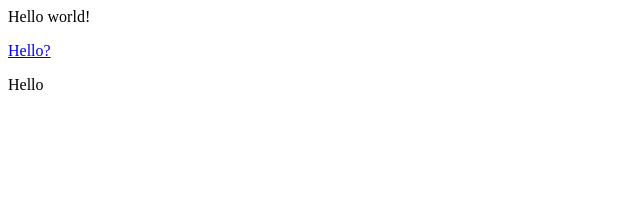
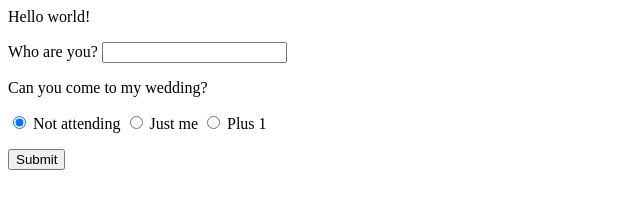
Before and after one commit to mitchellballer/tony, a plain HTML site: page index.html in a window 1280 px wide. Shown: the whole page, without its empty margins (0-640 px from the left). Drawn offline with Linux system fonts and the light colour scheme.

Commit message:
rsvp function

```diff
--- a/grab.js
+++ b/grab.js
@@ -1,3 +1,5 @@
+var person;
+
 function readUrl(url){
     let url_str = document.URL;
 
@@ -9,8 +11,15 @@ function readUrl(url){
     if (params.has('id')){
         document.getElementById("known_person").hidden = false;
         document.getElementById("person_name").innerHTML += (params.get('id'));
+        person = params.get('id');
     } else {
         document.getElementById("unknown_person").hidden = false;
+        person = "unknown"
     }
 
 }
+
+function rsvp(){
+    result = document.querySelector('input[name="rsvp"]:checked').value;
+    document.getElementById("result").innerHTML = person + " is: " + result;
+}
--- a/index.html
+++ b/index.html
@@ -2,16 +2,26 @@
     <head>
     <script type="text/javascript" src="grab.js"></script>
     </head>
-    <body>
+    <body onload="readUrl();">
     <p>Hello world!</p>
-    <p><a href="javascript:readUrl();">Hello?</a></p>
-    <p id="known_person" hidden>
+    <div id="known_person" hidden>
          <div id="person_name">Hello </div>
-    </p>
+    </div>
 
     <p id="unknown_person" hidden>
         Who are you? <input type="text" name="who are you?">
     </p>
 
+         <form action="javascript:rsvp();">
+            <p>Can you come to my wedding?</p>
+            <input type="radio" name="rsvp" value="not_attending" checked> Not attending
+            <input type="radio" name="rsvp" value="attending_stag"> Just me
+            <input type="radio" name="rsvp" value="attending_plus1"> Plus 1
+            <p><input type="submit" value="Submit"></p>
+         </form>
+         <p id="result"></p>
+
+
+
     </body>
 </html>
```
